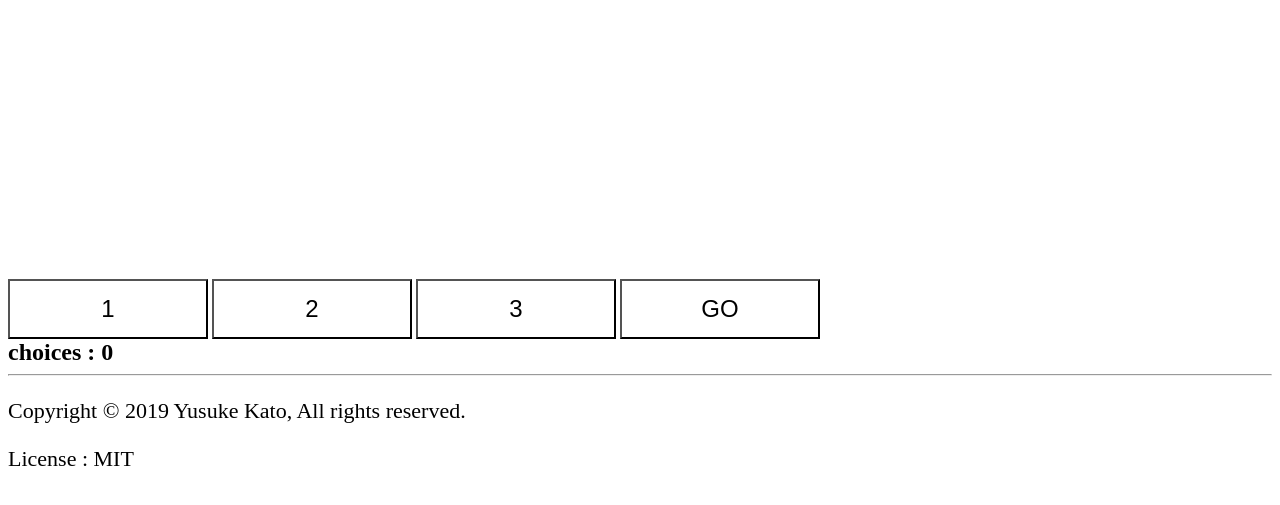
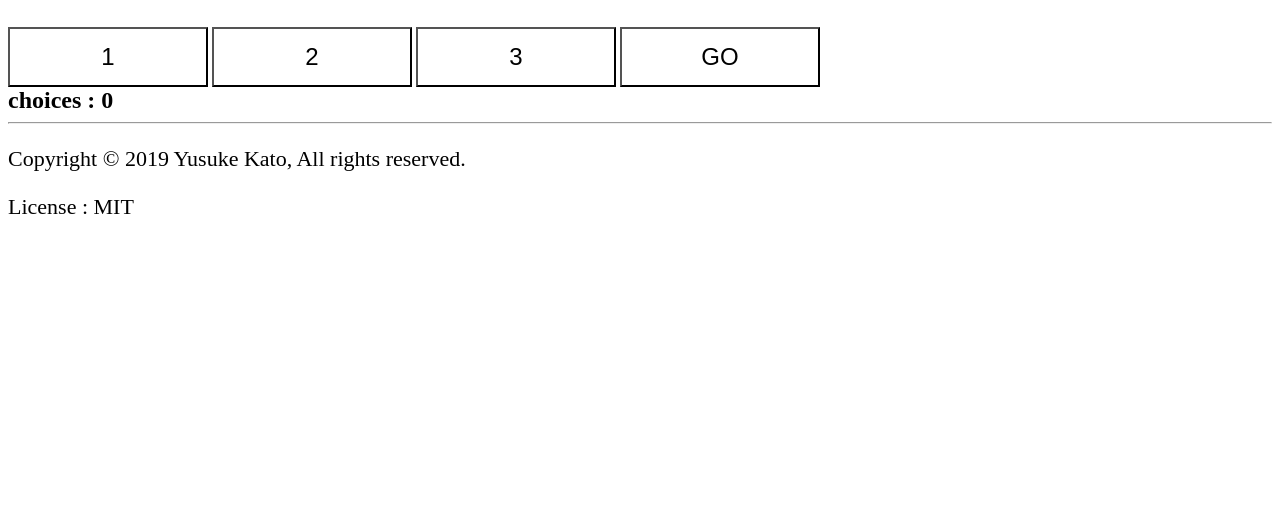
Before and after one commit to YusukeKato/games_TinkQuest_GameBooks, a plain HTML site: page main.html in a window 1280 px wide. Shown: the part 255-760 px from the top of the page. Drawn offline with nearby package versions, Linux system fonts and the light colour scheme.

Commit message:
update css

```diff
--- a/main.html
+++ b/main.html
@@ -33,20 +33,23 @@ Copyright (c) 2019 Yusuke Kato, All rights reserved.
         <p id="c3" class="text2"></p>
     </div>
 
+    <div>
         <!-- UIボタン -->
         <button onclick="button1()" class="button">1</button>
         <button onclick="button2()" class="button">2</button>
         <button onclick="button3()" class="button">3</button>
         <button onclick="button_go()" class="button">GO</button>
-
         <!-- 選択肢を表示 -->
         <br>
         <b class="text1">choices : </b><b id="choices" class="text1">0</b>
+    </div>
 
+    <div>
         <!-- 簡易フッター -->
         <hr>
         <p class="text3">Copyright &copy 2019 Yusuke Kato, All rights reserved.</p>
         <p class="text3">License : MIT</p>
+    </div>
 </body>
 
 </html>
--- a/style.css
+++ b/style.css
@@ -7,7 +7,6 @@
 
 #text_panel {
     width: 800px;
-    height: 400px;
     background-color: #FFFFFF;
 }
 
```
Lines whose indentation alone changed are shown as unchanged.
